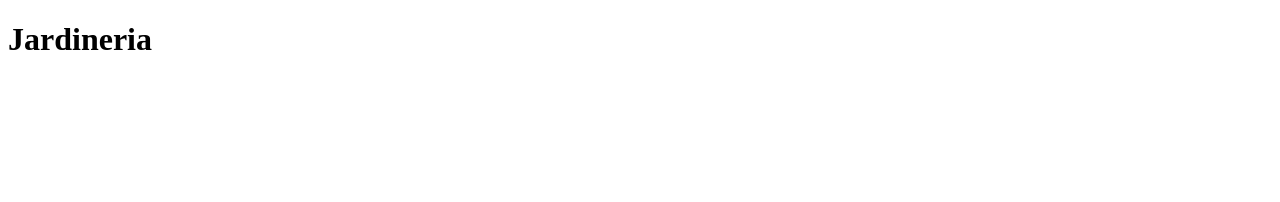
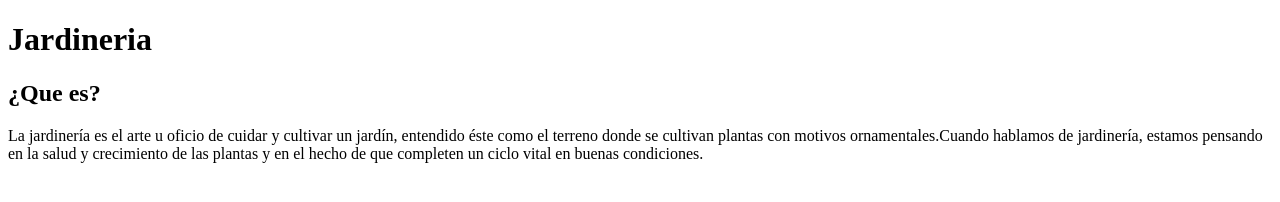
Before and after one commit to MigueAsencio/jardineria, a plain HTML site: page indexJardineria.html in a window 1280 px wide. Drawn offline with Linux system fonts and the light colour scheme.

Commit message:
pongo una etiqueta p y le coloco informacion

```diff
--- a/indexJardineria.html
+++ b/indexJardineria.html
@@ -10,7 +10,9 @@
 
 <body>
     <h1>Jardineria</h1>
-    <h2></h2>
+    <h2>¿Que es?</h2>
+    <p>La jardinería es el arte u oficio de cuidar y cultivar un jardín, entendido éste como el terreno donde se cultivan plantas con motivos ornamentales.Cuando hablamos de jardinería, estamos pensando en la salud y crecimiento de las plantas y en el hecho
+        de que completen un ciclo vital en buenas condiciones.</p>
 </body>
 
 </html>
```
